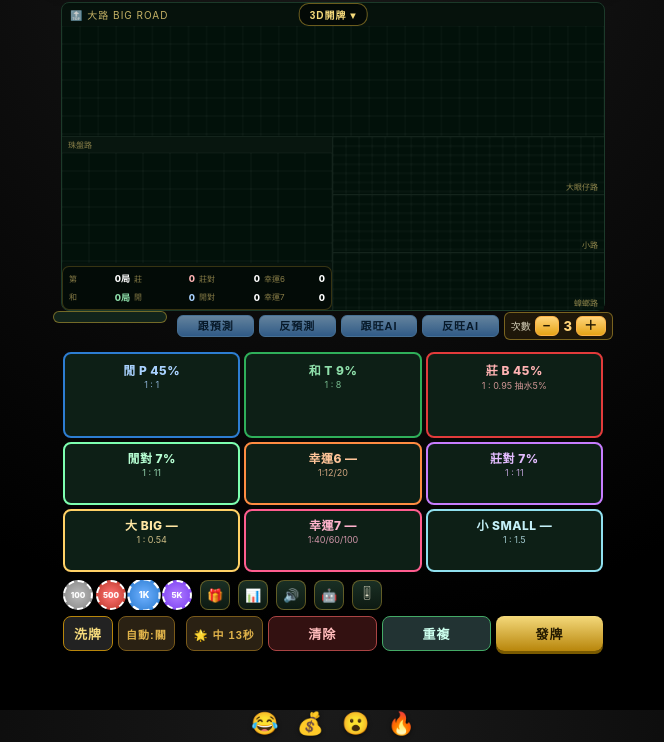
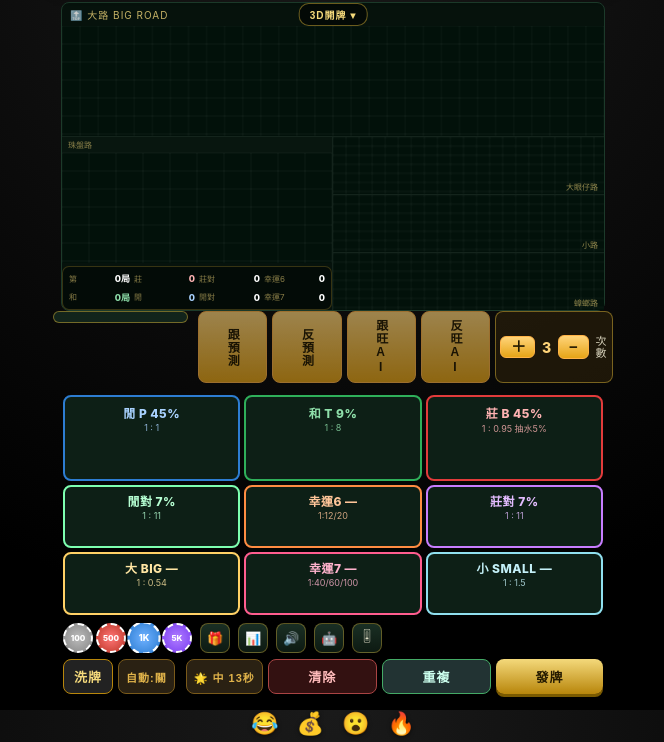
Before and after one commit to kwanwai97/royal-baccarat, a plain HTML site: page index.html in a window 1280 px wide. Shown: the part 90-832 px from the top of the page, without its empty margins (307-971 px from the left). Drawn offline with Linux system fonts and the light colour scheme.

Commit message:
右半5張卡改打橫一行並排+文字直排(vertical-rl)，修fbtn變藍死rule

```diff
--- a/index.html
+++ b/index.html
@@ -269,16 +269,16 @@
   /* 新版：左右兩半（左預測，右5格打橫一排） */
   .follow-wrap{display:flex; gap:10px; align-items:stretch; margin-bottom:6px;}
   .follow-left{flex:1 1 auto; display:flex; flex-direction:column; gap:5px; min-width:0; justify-content:flex-start;}
-  .follow-right{flex:1 1 auto; display:flex; flex-direction:row; flex-wrap:wrap; gap:5px; align-items:center; justify-content:flex-start;}
-  /* 4跟注掣 + 第5格次數，全部打橫一排，黃色風格似底部掣 */
-  .follow-right .fbtn{background:linear-gradient(180deg,#ffd479,#e6a417); color:#241a00; border:1px solid #ffb347; font-size:11px; font-weight:800; padding:4px 9px; border-radius:6px; opacity:.7; white-space:nowrap; line-height:1.3; text-align:center;}
+  .follow-right{flex:1 1 auto; display:flex; flex-direction:row; flex-wrap:nowrap; gap:5px; align-items:stretch; justify-content:flex-start; overflow-x:auto; -webkit-overflow-scrolling:touch;}
+  /* 5張卡：打橫一行並排，唔堆疊；卡片文字直排(vertical-rl) */
+  .follow-right .fbtn{background:linear-gradient(180deg,#ffd479,#e6a417); color:#241a00; border:1px solid #ffb347; font-size:12px; font-weight:800; padding:7px 5px; border-radius:8px; opacity:.7; writing-mode:vertical-rl; text-orientation:upright; white-space:nowrap; letter-spacing:1px; min-width:42px;}
   .follow-right .fbtn.on{background:linear-gradient(180deg,#5fffa0,#1faf5a); color:#06240f; border:1px solid #3fdf7a; opacity:1; box-shadow:0 2px 0 #0a7a3a;}
-  .limit-row{display:flex; flex-direction:row; align-items:center; gap:4px; background:rgba(40,30,10,.7); border:1px solid rgba(212,175,55,.5); border-radius:6px; padding:3px 6px;}
-  .limit-text{font-size:10px; opacity:.85; white-space:nowrap;}
-  .limit-val{font-weight:800; color:#ffd479; font-size:13px;}
-  .btn.fstep{background:linear-gradient(180deg,#ffd479,#e6a417); color:#241a00; border:1px solid #ffb347; font-size:13px; font-weight:800; padding:1px 7px; border-radius:6px; line-height:1.2;}
+  .follow-right .limit-row{display:flex; flex-direction:column; align-items:center; justify-content:center; gap:3px; background:rgba(40,30,10,.7); border:1px solid rgba(212,175,55,.5); border-radius:8px; padding:7px 4px; writing-mode:vertical-rl; text-orientation:upright; min-width:42px;}
+  .follow-right .limit-text{font-size:11px; opacity:.85; white-space:nowrap; letter-spacing:1px;}
+  .follow-right .limit-val{font-weight:800; color:#ffd479; font-size:14px;}
+  .follow-right .fstep{background:linear-gradient(180deg,#ffd479,#e6a417); color:#241a00; border:1px solid #ffb347; font-size:15px; font-weight:800; padding:2px 6px; border-radius:6px; writing-mode:vertical-rl; text-orientation:upright;}
   .follow-status{font-size:10px; color:#7fffb0; min-height:12px; white-space:normal;}
-  .btn.fbtn{background:linear-gradient(180deg,#9fd3ff,#4a90d9); color:#06243f; border:1px solid #6fb3ef; font-size:11px; font-weight:800; padding:3px 8px; border-radius:6px; opacity:.6; white-space:nowrap; line-height:1.3;}
+  .btn.fbtn{background:linear-gradient(180deg,#ffd479,#e6a417); color:#241a00; border:1px solid #ffb347; font-size:12px; font-weight:800; padding:7px 5px; border-radius:8px; opacity:.6; writing-mode:vertical-rl; text-orientation:upright; white-space:nowrap; letter-spacing:1px; min-width:42px;}
   .btn.fbtn.on{background:linear-gradient(180deg,#5fffa0,#1faf5a); color:#06240f; border:1px solid #3fdf7a; opacity:1; box-shadow:0 2px 0 #0a7a3a;}
   .btn.fbtn.rev{background:linear-gradient(180deg,#ffd0a0,#d9804a); color:#2a1400; border:1px solid #ef9b6f; opacity:.7;}
   .btn.fbtn.rev.on{background:linear-gradient(180deg,#ff9a6f,#d94f1f); color:#2a0900; border:1px solid #ef7a4a; opacity:1;}
```
